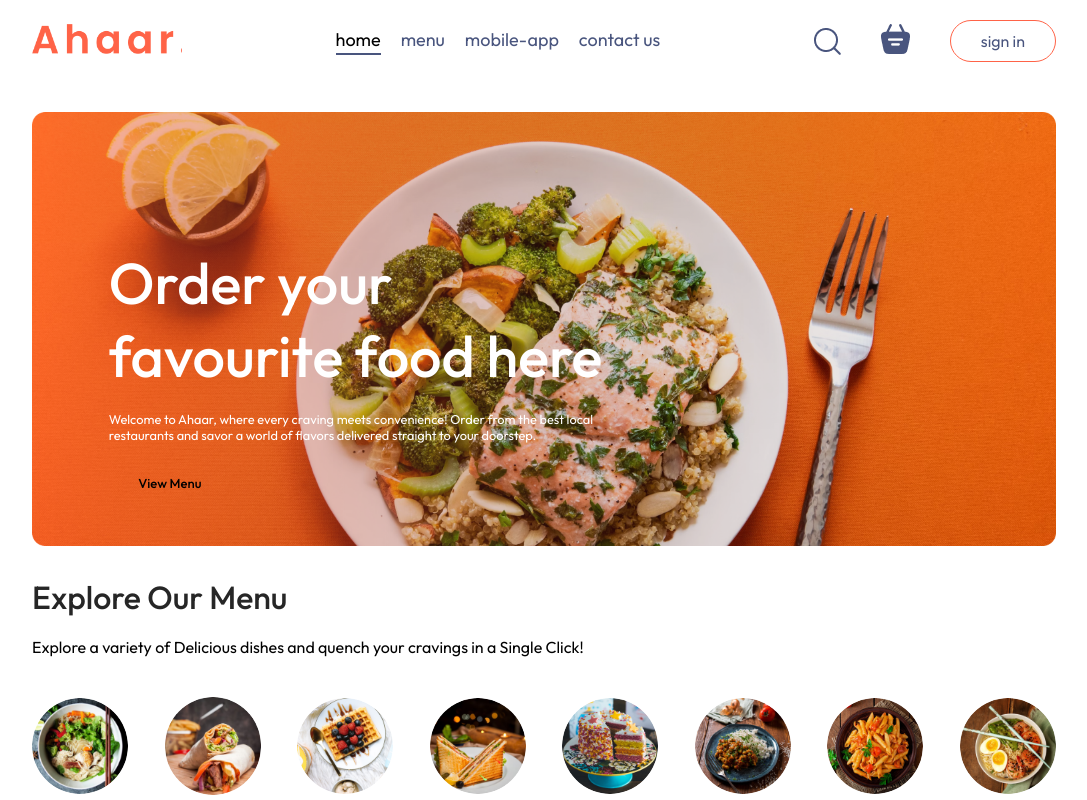
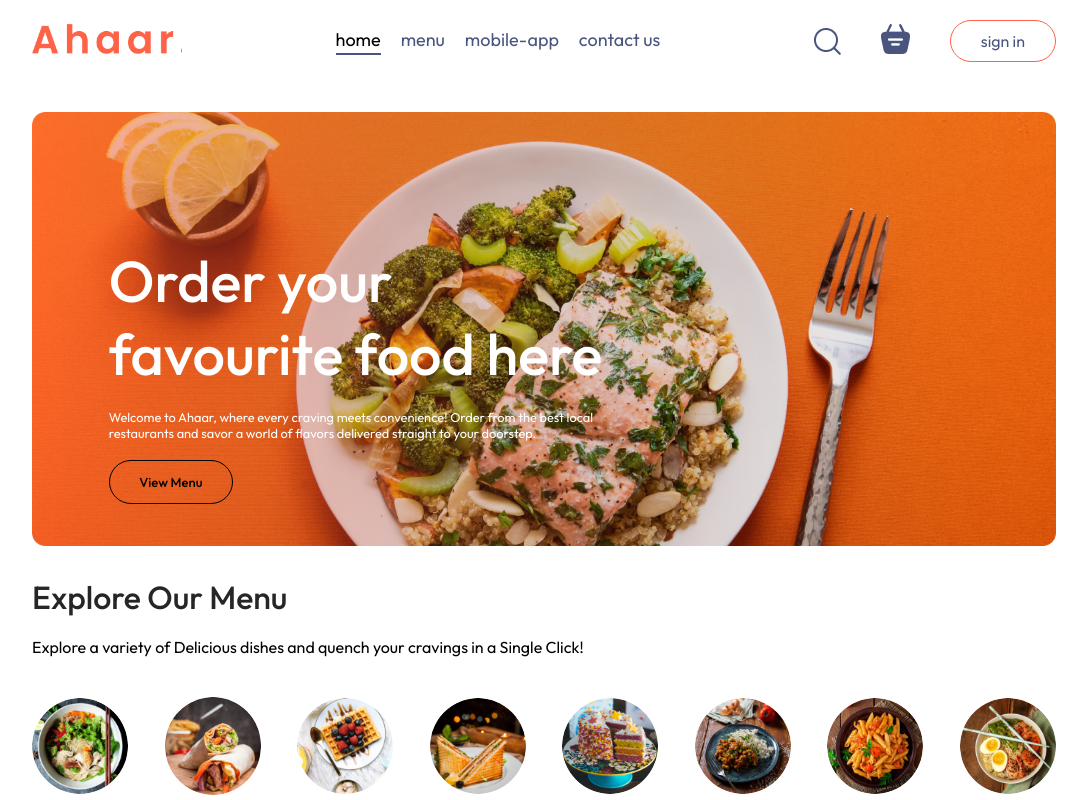
Before and after one commit to Shivang74/Ahaar, a React (Vite) app: page / in a window 1280 px wide. In both pictures the pointer is over the button "View Menu". Shown: the top 800 px of the page, without its empty margins (96-1183 px from the left). Built offline with nearby package versions, Linux system fonts and the light colour scheme.

Commit message:
Update Header.css

```diff
--- a/src/components/Header/Header.css
+++ b/src/components/Header/Header.css
@@ -38,7 +38,7 @@
 }
 .header-contents button:hover {
     background-color: transparent;
-    border: 1px black;
+    border: 1px solid black;
     color: black;
 }
 @media (max-width: 1050px) {
```
